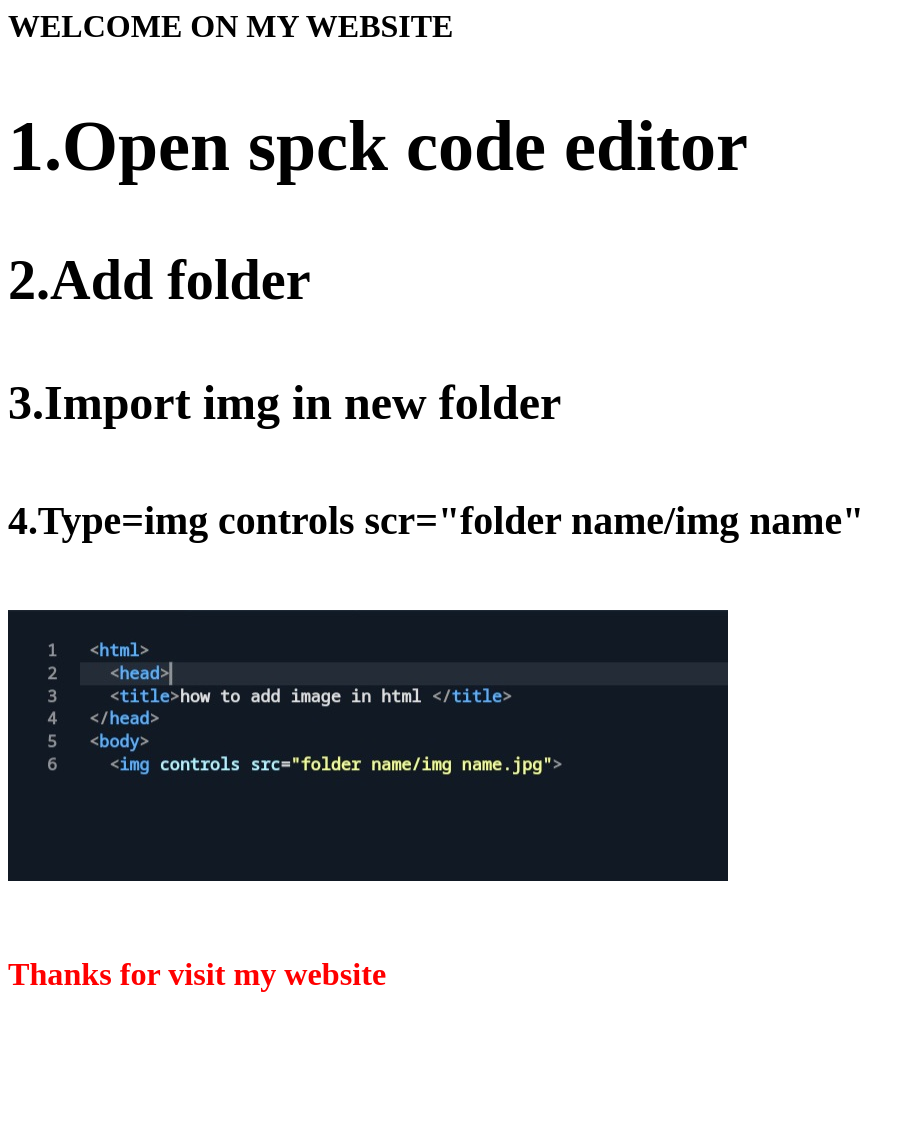
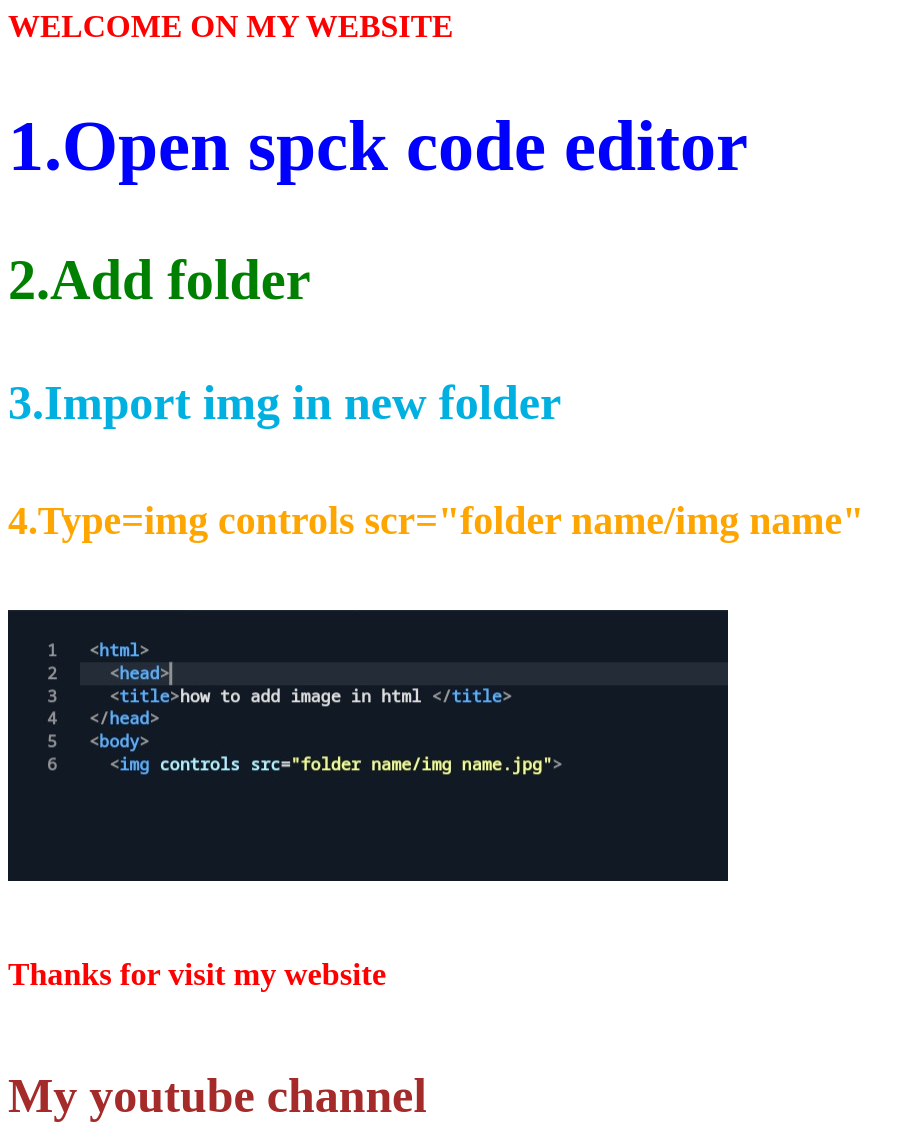
Before and after one commit to Harman31390/Img, a plain HTML site: page index.html in a window 1280 px wide. Shown: the whole page, without its empty margins (0-915 px from the left). Before the commit the page ends 1068 px from the top, so only its background shows below. Drawn offline with Linux system fonts and the light colour scheme.

Commit message:
Harman ladroia

```diff
--- a/index.html
+++ b/index.html
@@ -9,15 +9,23 @@
   </head>
 <body>
 
-    <font size="red">
+    <font color="red">
   <h1>WELCOME ON MY WEBSITE </h1>
-  </font size="red">
+  </font color="red">
 <font color="black">
   <font size="2000">
+    <font color="blue">
   <h2>1.Open spck code editor </h2>
+  </font color="blue">
+  <font color="green">
   <h3>2.Add folder </h3>
+  </font color="green">
+  <font color="sky blue">
 <h4>3.Import img in new folder</h4>
+</font color="sky blue">
+<font color="orange">
 <h5>4.Type=img controls scr="folder name/img name"</h5>
+</font color="orange">
 </font size "2000">
 </font color="red">
       <img controls src="css/h.jpg">
@@ -26,3 +34,10 @@
       <h6>Thanks for visit my website <H6>
         </font size="2000">
         <font color="red">
+        <font size="2000">
+          <font color="brown">
+
+        <h7>My youtube channel </h7>
+        <a href="https://youtu.be/tiByU0ztm1g"<img controls src="h/0.jpg">
+        </font size="2000">
+        <font color="brown">
```
Also changed, not shown: h/0.jpg (added).
